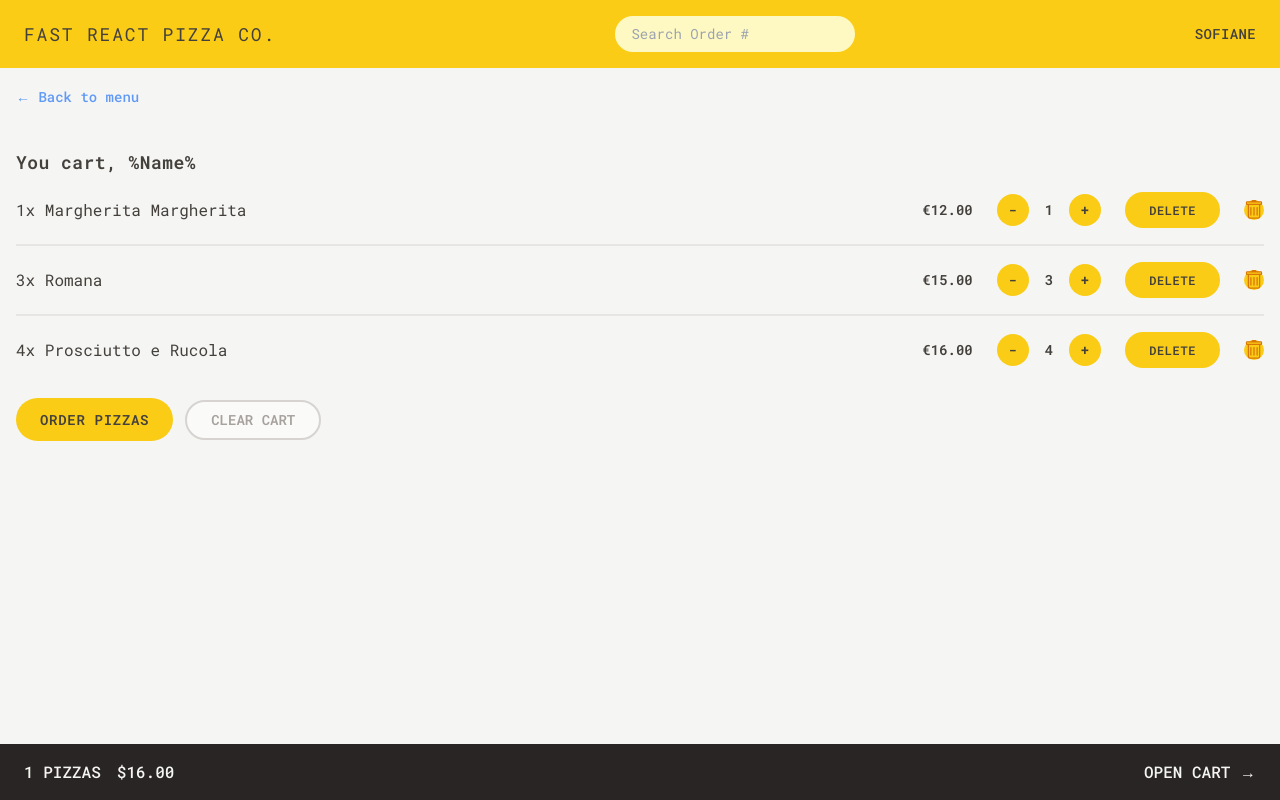
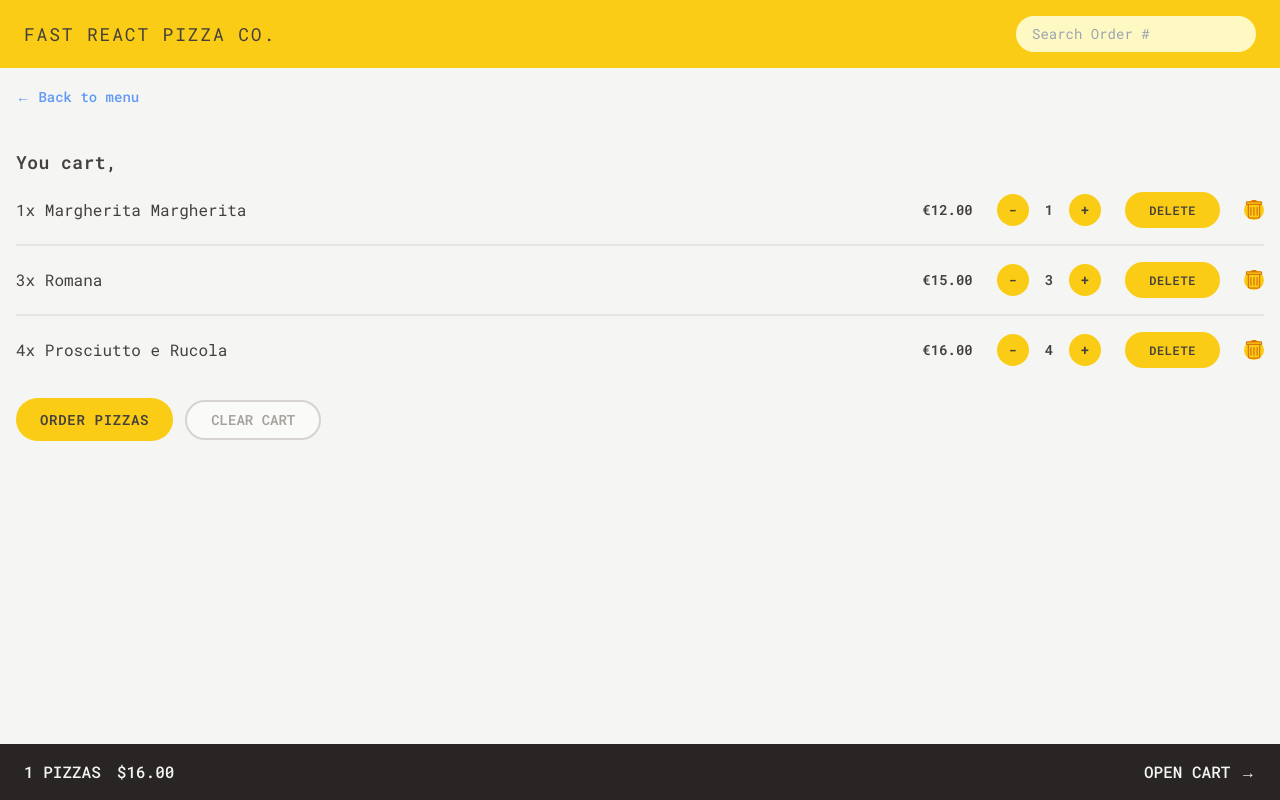
Before and after one commit to sofianeberkane202/fast-delevry-pizza, a React (Vite) app: page /cart in a window 1280 px wide. Built offline with nearby package versions, Linux system fonts and the light colour scheme.

Commit message:
feat: consume name data from reducerUserSlice in CartPage and NavBar components
Updated `CartPage` and `NavBar` components to use name data from the Redux store via `reducerUserSlice`. Displayed a message in `NavBar` indicating whether the user has entered their name or not.

```diff
--- a/src/features/Cart/CartPage.jsx
+++ b/src/features/Cart/CartPage.jsx
@@ -8,6 +8,8 @@ import CartEmpty from "./CartEmpty";
 
 function CartPage() {
   const cart = useSelector((state) => getCart(state));
+
+  const { name } = useSelector((state) => state.user);
 
   const dispatch = useDispatch();
 
@@ -24,7 +26,9 @@ function CartPage() {
 
       {cart.length > 0 && (
         <>
-          <h2 className="mt-10 font-mono text-lg font-semibold tracking-wide">You cart, %Name%</h2>
+          <h2 className="mt-10 font-mono text-lg font-semibold tracking-wide">
+            You cart, <span className="uppercase">{name}</span>
+          </h2>
           <ul className="divide-y-2 divide-stone-200">
             {cart.map((item) => (
               <CartItem item={item} key={item.pizzaId} />
--- a/src/ui/NavBar.jsx
+++ b/src/ui/NavBar.jsx
@@ -1,7 +1,10 @@
+import { useSelector } from "react-redux";
 import { Link } from "react-router-dom";
 
 /* eslint-disable react/react-in-jsx-scope */
 function NavBar() {
+  const name = useSelector((state) => state.user.name);
+
   return (
     <div className="flex flex-col items-center justify-between gap-2 bg-yellow-400 px-6 py-4 sm:flex-row">
       <p className="font-mono font-normal uppercase sm:text-lg sm:tracking-widest">
@@ -14,7 +17,7 @@ function NavBar() {
           placeholder="Search Order #"
         />
       </form>
-      <p className="font-mono text-sm font-medium uppercase tracking-wide">sofiane</p>
+      {name && <p className="font-mono text-sm font-medium uppercase tracking-wide">{name}</p>}
     </div>
   );
 }
```
